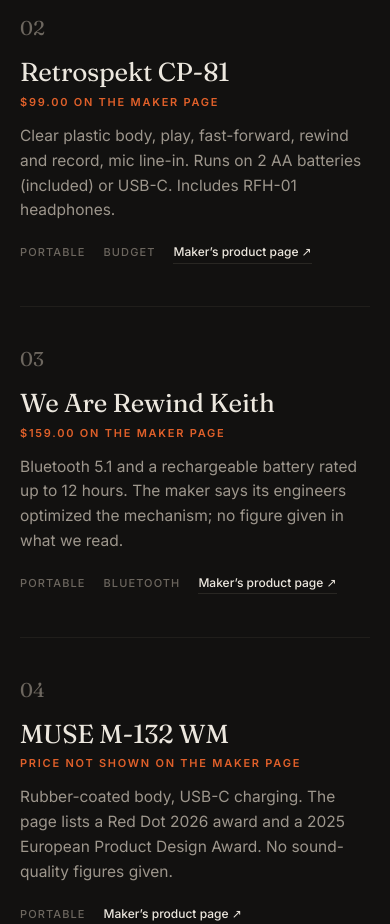
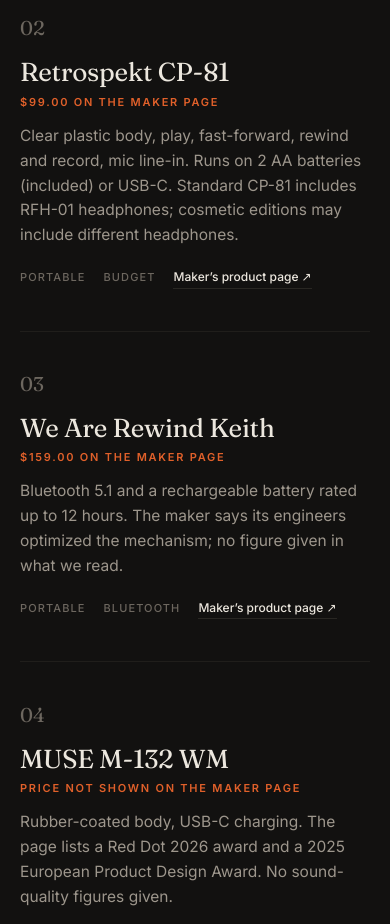
Before and after one commit to xleira/niche-directories, a plain HTML site: page new-cassette-players/index.html in a window 390 px wide. Shown: the part 1500-2424 px from the top of the page. Drawn offline with Linux system fonts and the light colour scheme.

Commit message:
Clarify standard CP-81 headphones versus cosmetic editions

```diff
--- a/new-cassette-players/index.html
+++ b/new-cassette-players/index.html
@@ -225,7 +225,7 @@ footer b{color:var(--mut);font-weight:500}
       <div>
         <h2><a href="https://retrospekt.com" rel="noopener">Retrospekt CP-81</a></h2>
         <p class="cov">$99.00 on the maker page</p>
-        <p class="note">Clear plastic body, play, fast-forward, rewind and record, mic line-in. Runs on 2 AA batteries (included) or USB-C. Includes RFH-01 headphones.</p>
+        <p class="note">Clear plastic body, play, fast-forward, rewind and record, mic line-in. Runs on 2 AA batteries (included) or USB-C. Standard CP-81 includes RFH-01 headphones; cosmetic editions may include different headphones.</p>
 
         <p class="meta"><span class="tag">Portable</span><span class="tag">Budget</span><a href="https://retrospekt.com/products/retrospekt-cp-81-portable-cassette-player" rel="noopener">Maker&rsquo;s product page &#8599;</a></p>
       </div>
```
